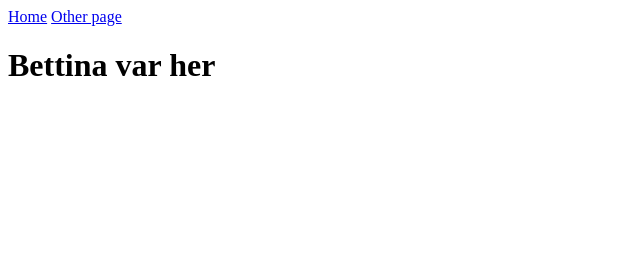
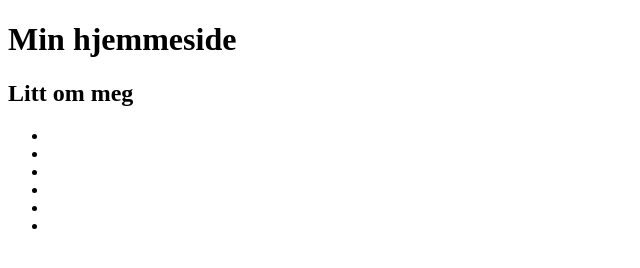
Before and after one commit to Bebruta/Prosjekt-1, a website: page index.html in a window 1280 px wide. Shown: the whole page, without its empty margins (0-640 px from the left). Drawn offline with Linux system fonts and the light colour scheme.

Commit message:
Skrev første html

```diff
--- a/index.html
+++ b/index.html
@@ -2,22 +2,34 @@
 <html lang="en">
   <head>
     <title>Home</title>
-    <meta charset="UTF-8" />
-    <meta name="viewport" content="width=device-width" />
-    <!--
-      Need a visual blank slate?
-      Remove all code in `styles.css`!
-    -->
-    <link rel="stylesheet" href="styles.css" />
-    <script type="module" src="script.js"></script>
+
   </head>
+
+
   <body>
-    <nav>
-      <a href="/" aria-current="page">Home</a>
-      <a href="/page2.html">Other page</a>
-    </nav>
+
+    <header>
+
+    </header>
+
     <main>
-      <h1>Bettina var her</h1>
+      <h1>Min hjemmeside</h1>
+      <h2>Litt om meg</h2>
+
+      <ul>
+        <li></li>
+        <li></li>
+        <li></li>
+        <li></li>
+        <li></li>
+        <li></li>
+      </ul>
     </main>
+
+    <footer>
+
+    </footer>
+
   </body>
-</html>
+
+  </html>
```
